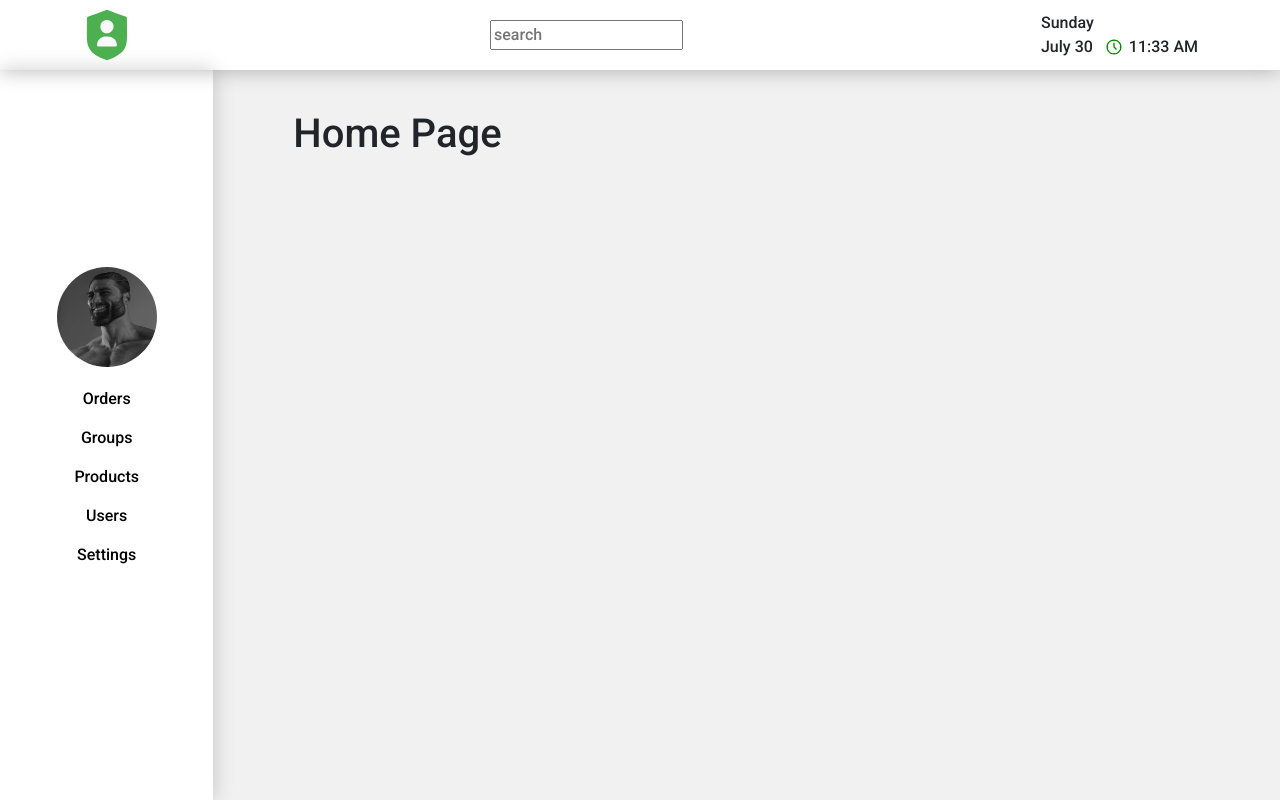
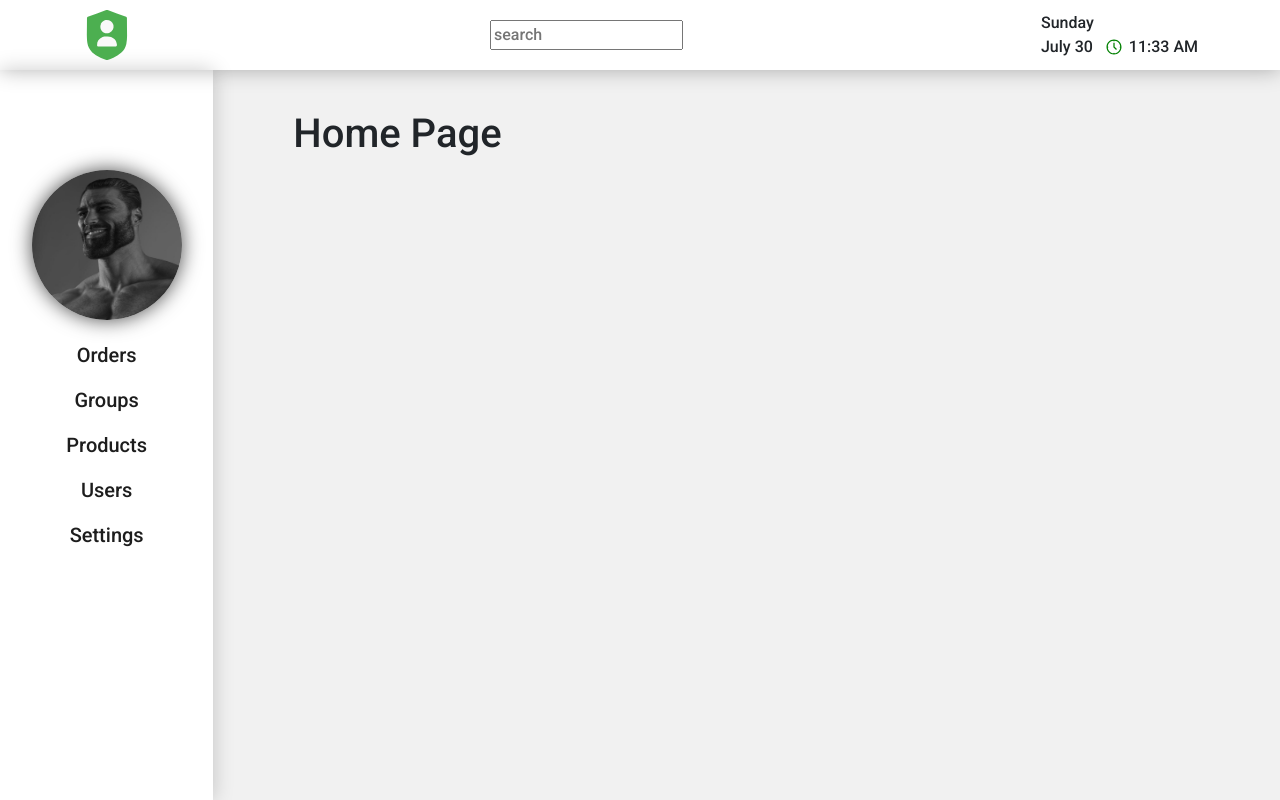
Before and after one commit to MaksymMaliuk/dzencode_test-task, a Next.js app: page / in a window 1280 px wide. Built offline with nearby package versions, Linux system fonts and the light colour scheme.

Commit message:
fix: navbar styles fixed

```diff
--- a/src/components/NavBar/NavBar.module.scss
+++ b/src/components/NavBar/NavBar.module.scss
@@ -1,6 +1,8 @@
+@import '../../styles/utils/variables';
+
 .nav {
   display: flex;
-  justify-content: center;
+  padding-top: 100px;
   flex-direction: column;
   align-items: center;
 
@@ -10,6 +12,7 @@
   &__user {
     overflow: hidden;
     border-radius: 50%;
+    box-shadow: 0 0 20px rgb(75, 75, 75);
   }
 
   &__list {
@@ -25,7 +28,11 @@
   &__link {
     cursor: pointer;
     text-decoration: none;
-    color: black;
+    font-size: 20px;
+    font-weight: 500;
+    color: $font-color-main;
+
+
     &:hover {
       text-decoration: underline;
     }
--- a/src/components/NavBar/NavBar.tsx
+++ b/src/components/NavBar/NavBar.tsx
@@ -29,8 +29,8 @@ export const NavBar = () => {
     <nav className={styles.nav}>
       <div className={styles.nav__user}>
         <Image
-          width={100}
-          height={100}
+          width={150}
+          height={150}
           src={chad}
           alt='user photo'
       />
```
